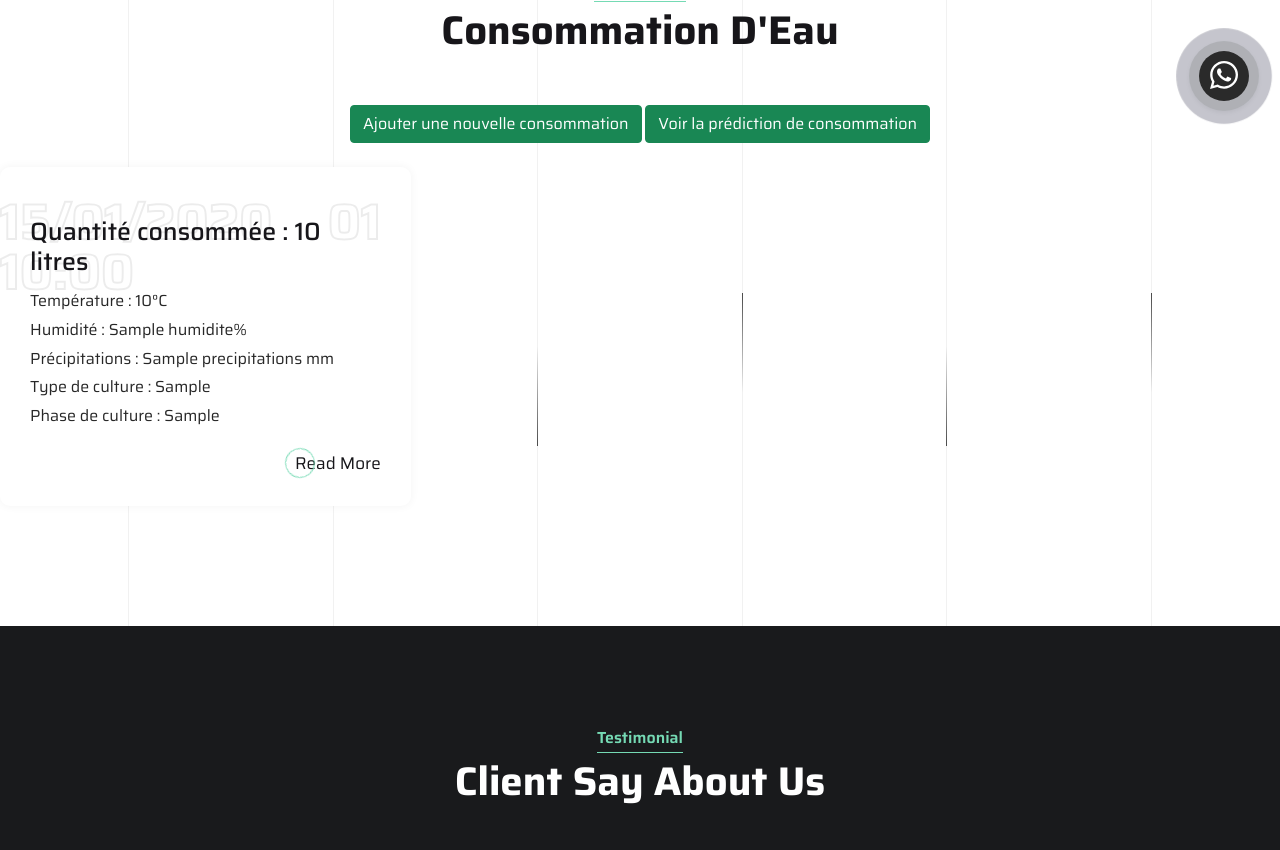
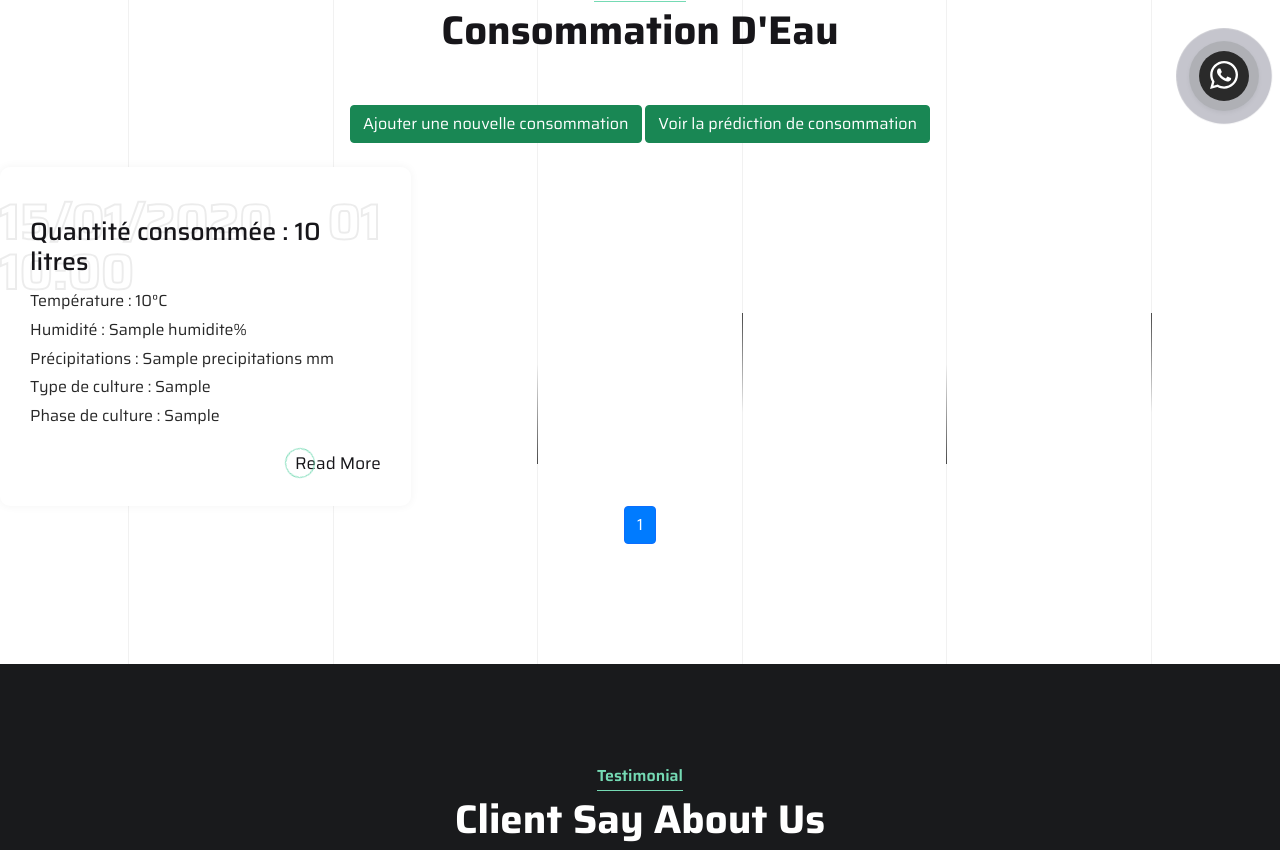
Before and after one commit to AtefRiahi1/DjangoProject, a Django app: template Projet_django/dashboard/templates/front/main/consommationeau/consommationEau.html in a window 1280 px wide. Shown: the part 649-1499 px from the top of the page. Run offline with Django 4.2, Linux system fonts and the light colour scheme; the template is opened without the code that fills it: most values are stand-ins (such as "Sample title", 1, 10 or a date in 2020); grey boxes marked "Sample" are stand-in pictures; some libraries are stand-ins or nearby versions.

Commit message:
pagination

```diff
--- a/Projet_django/dashboard/consommationEau/views.py
+++ b/Projet_django/dashboard/consommationEau/views.py
@@ -7,17 +7,22 @@
 import numpy as np
 import pandas as pd
 from consommationEau.train import train_model
+from django.core.paginator import Paginator
 
 @login_required(login_url='logIn')
 def consommationEauFrontPage(request):
     seo = consommationEauPageSEO.objects.first()
     consommationEaus = ConsommationEau.objects.filter(user=request.user)
     testimonials = testimonialsSection.objects.all()
+    paginator = Paginator(consommationEaus, 6)  # Show 6 zones per page
+    page_number = request.GET.get('page')  # Get the current page number from the query parameters
+    page_obj = paginator.get_page(page_number)
 
     context ={
         'seo' : seo,
         'consommationEaus' : consommationEaus,
         'testimonials' : testimonials,
+        'page_obj':page_obj,
 
     }
     return render(request, 'front/main/consommationeau/consommationEau.html', context)
--- a/Projet_django/dashboard/templates/front/main/consommationeau/consommationEau.html
+++ b/Projet_django/dashboard/templates/front/main/consommationeau/consommationEau.html
@@ -13,6 +13,18 @@
     }
     .premium-pricing strong{
         color:white;
+    }
+    .pagination .page-link {
+        border-radius: 0.5rem; /* Rounded pagination buttons */
+    }
+
+    .pagination .active .page-link {
+        background-color: #007bff; /* Active page color */
+        color: white;
+    }
+
+    .pagination .page-item:not(.active) .page-link:hover {
+        background-color: #e9ecef; /* Hover effect */
     }
 </style>
 
@@ -60,7 +72,7 @@
             </div>
 
                 <div class="row g-4">
-                    {% for consommation in consommationEaus %}
+                    {% for consommation in page_obj %}
                     <div class="col-md-6 col-lg-4 wow animate fadeInUp" data-wow-delay="200ms" data-wow-duration="1500ms">
                         <div class="single-service">
                             <span>0{{forloop.counter}}</span>
@@ -83,6 +95,37 @@
                     </div>
                     {% endfor %}
                 </div>
+                <nav aria-label="Page navigation">
+                    <ul class="pagination justify-content-center">
+                        {% if page_obj.has_previous %}
+                        <li class="page-item">
+                            <a class="page-link" href="?page={{ page_obj.previous_page_number }}" aria-label="Previous">
+                                <span aria-hidden="true">&laquo;</span>
+                            </a>
+                        </li>
+                        {% endif %}
+
+                        {% for num in page_obj.paginator.page_range %}
+                            {% if page_obj.number == num %}
+                            <li class="page-item active" aria-current="page">
+                                <span class="page-link">{{ num }}</span>
+                            </li>
+                            {% else %}
+                            <li class="page-item">
+                                <a class="page-link" href="?page={{ num }}">{{ num }}</a>
+                            </li>
+                            {% endif %}
+                        {% endfor %}
+
+                        {% if page_obj.has_next %}
+                        <li class="page-item">
+                            <a class="page-link" href="?page={{ page_obj.next_page_number }}" aria-label="Next">
+                                <span aria-hidden="true">&raquo;</span>
+                            </a>
+                        </li>
+                        {% endif %}
+                    </ul>
+                </nav>
             </div>
         </section>
         {% else %}
```
